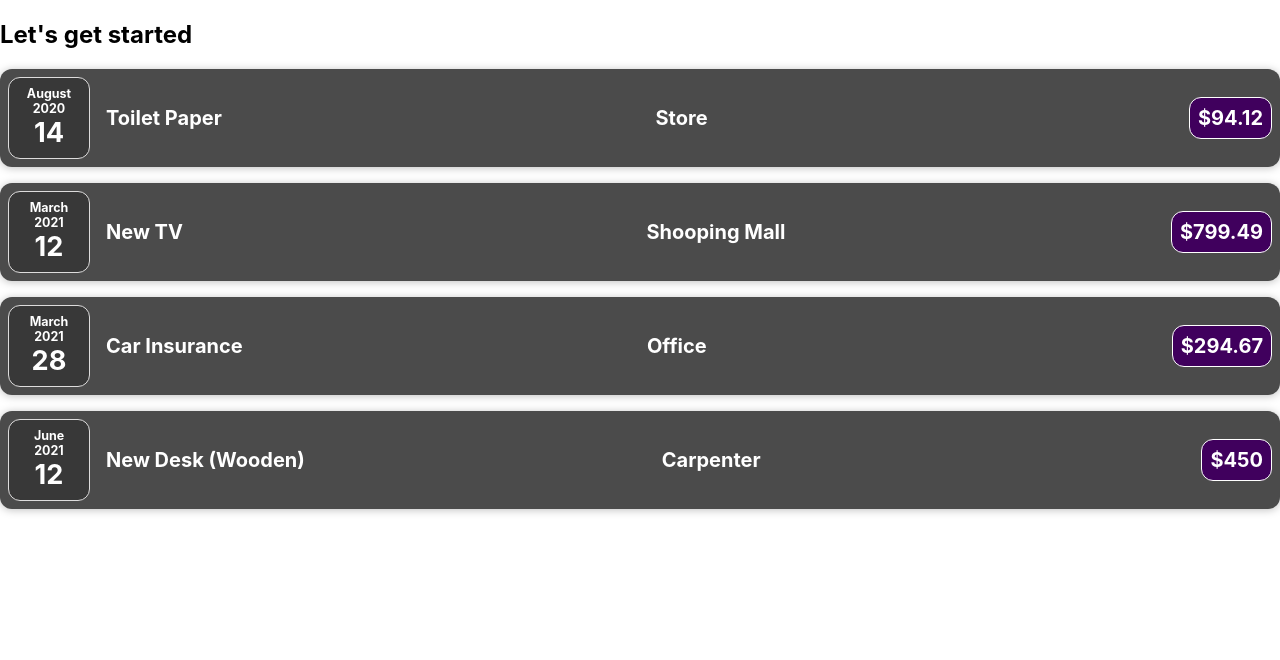
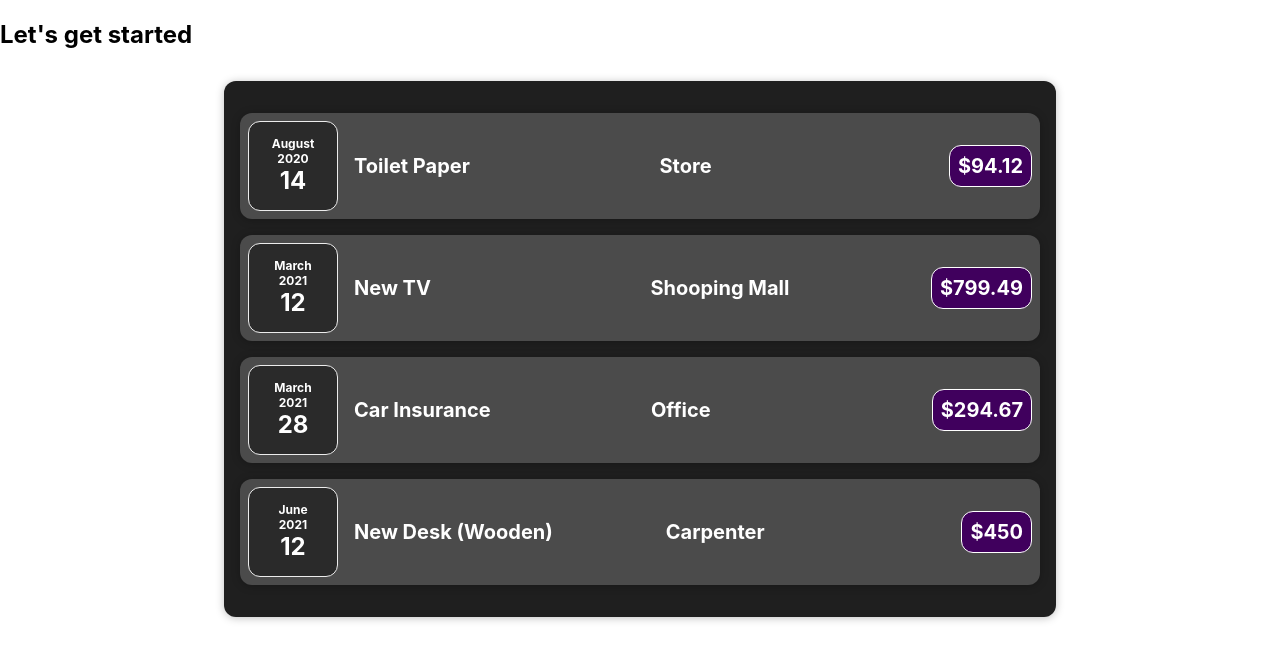
Before and after one commit to PrachiRameshGodase/React-Expense-tracker-app2, a React (Create React App) app: page / in a window 1280 px wide. Shown: the top 660 px of the page. Built offline with nearby package versions, Linux system fonts and the light colour scheme.

Commit message:
Children Props and Behind the Scenes

```diff
--- a/src/App.js
+++ b/src/App.js
@@ -1,6 +1,8 @@
 
 import './App.css';
-import ExpenseItem from './components/ExpenseItem';
+import Expenses from './components/Expenses';
+
+
 
 function App() {
   const expenses=[{
@@ -36,13 +38,7 @@
     <div>
       <h2>Let's get started</h2>
 
-      {expenses.map((expense)=>(
-        <ExpenseItem title={expense.title}
-         amount={expense.amount}
-         date={expense.date}
-         location={expense.location}/>
-
-      ))}
+      <Expenses items={expenses}/>
     </div>
   );
 }
--- /dev/null
+++ b/src/components/Card.css
@@ -0,0 +1,4 @@
+.card{
+    border-radius: 12px;
+    box-shadow: 0 1px 8px rgba(0,0,0,0.25);
+ }
--- /dev/null
+++ b/src/components/Card.js
@@ -0,0 +1,10 @@
+import React from 'react'
+import "./Card.css";
+
+function Card(props) {
+const classes="card " + props.className;
+
+return <div className={classes}>{props.children}</div>
+}
+
+export default Card
--- a/src/components/ExpenseDate.css
+++ b/src/components/ExpenseDate.css
@@ -1,10 +1,10 @@
 .expense-date{
     display: flex;
     flex-direction: column;
-    width: 5rem;
-    height: 5rem;
-    border: 1px solid #dddcdc;
-    background-color: #383838;
+    width: 5.5rem;
+    height: 5.5rem;
+    border: 1px solid #ececec;
+    background-color: #2a2a2a;
     color: white;
     border-radius: 12px;
     align-items: center;
@@ -12,17 +12,17 @@
 
  }
  .expense-date__month {
-     font-size: 0.78rem;
+     font-size: 0.75rem;
      font-weight: bold;
 
    }
 
    .expense-date__year {
-     font-size: 0.78rem;
+     font-size: 0.75rem;
      font-weight: bold;
    }
 
    .expense-date__day {
-     font-size: 1.7rem;
+     font-size: 1.5rem;
      font-weight: bold;
    }
--- a/src/components/ExpenseDate.js
+++ b/src/components/ExpenseDate.js
@@ -1,5 +1,6 @@
 import React from 'react'
 import "./ExpenseDate.css"
+import "./ExpenseItem.css"
 
 function ExpenseDate(props) {
 const month=props.date.toLocaleString("en-US",{month:"long"})
--- a/src/components/ExpenseDetails.js
+++ b/src/components/ExpenseDetails.js
@@ -1,4 +1,5 @@
 import React from 'react'
+import "./ExpenseItem.css"
 
 
 function ExpenseDetails(props) {
--- a/src/components/ExpenseItem.css
+++ b/src/components/ExpenseItem.css
@@ -6,8 +6,8 @@
     padding:0.5rem;
     margin:1rem 0;
     background-color: #4b4b4b;
-    border-radius: 12px;
-    box-shadow: 0 1px 8px rgba(0,0,0,0.25);
+    /* border-radius: 12px;
+    box-shadow: 0 1px 8px rgba(0,0,0,0.25); */
 }
 
 .expense-item__description{
--- a/src/components/ExpenseItem.js
+++ b/src/components/ExpenseItem.js
@@ -1,17 +1,18 @@
 import React from 'react';
 import ExpenseDate from './ExpenseDate';
 import ExpenseDetails from './ExpenseDetails';
+import Card from "./Card";
 import "./ExpenseItem.css"
 
 function ExpenseItem(props) {
 
   return (
-    <div className='expense-item'>
+    <Card className='expense-item'>
       <ExpenseDate date={props.date}/>
 
       <ExpenseDetails amount={props.amount}  location={props.location} title={props.title} />
 
-    </div>
+    </Card>
   )
 }
 
--- /dev/null
+++ b/src/components/Expenses.css
@@ -0,0 +1,10 @@
+.expenses{
+    padding: 1rem;
+    background-color: rgb(31,31,31);
+    margin:2rem auto;
+    width:50rem;
+    max-width: 95%;
+    /* border-radius: 12px;
+    box-shadow: 0 1px 8px rgba(0,0,0,0.25); */
+
+}
--- /dev/null
+++ b/src/components/Expenses.js
@@ -0,0 +1,22 @@
+import React from 'react'
+import ExpenseItem from './ExpenseItem'
+import Card from "./Card";
+import "./Expenses.css"
+
+function Expenses(props) {
+  return (
+    <Card className='expenses'>
+      {props.items.map((expense)=>(
+        <ExpenseItem
+        key={expense.id}
+        title={expense.title}
+        amount={expense.amount}
+        date={expense.date}
+        location={expense.location}/>
+
+      ))}
+    </Card>
+  )
+}
+
+export default Expenses
```
